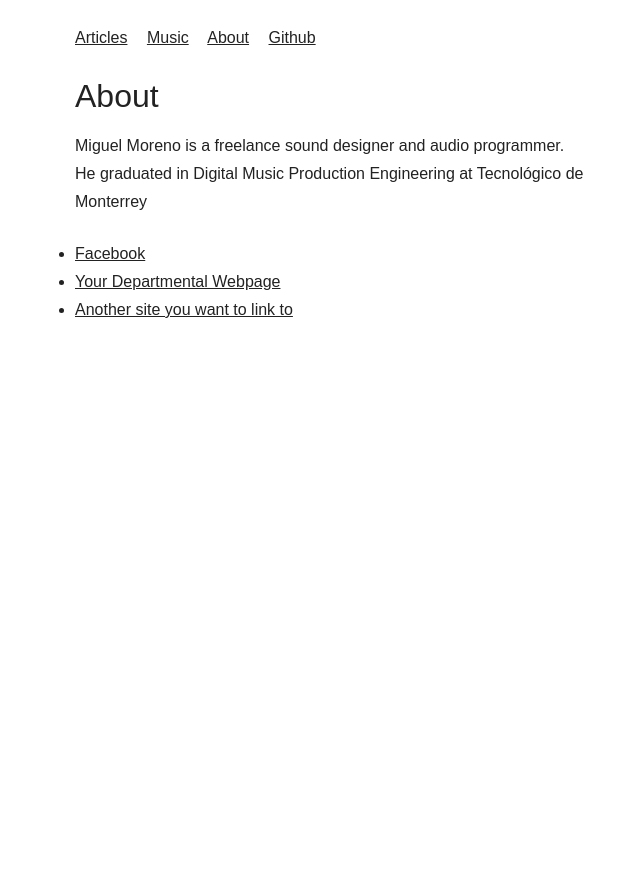
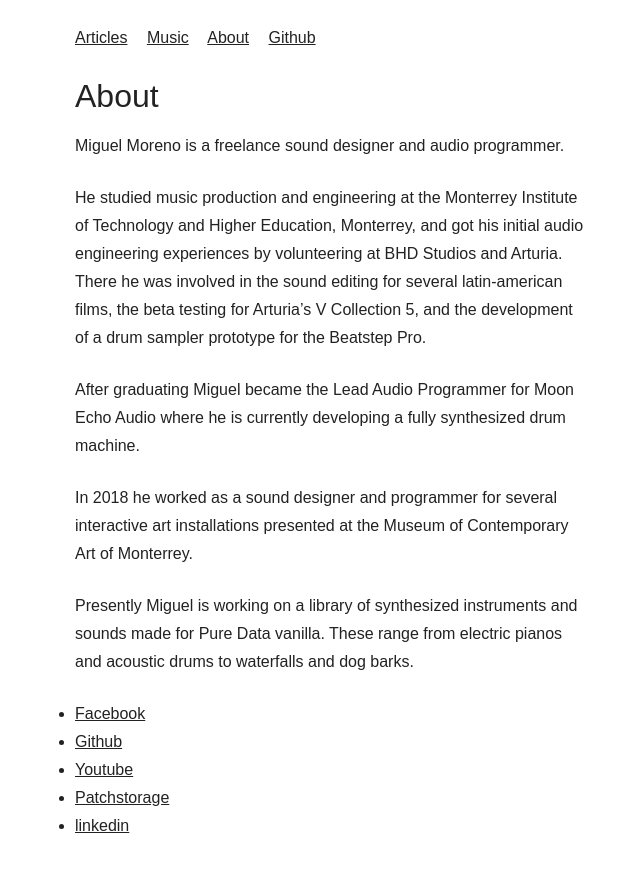
Before and after one commit to MikeMorenoAudio/mikemorenoaudio.github.io, a Jekyll site: the page built from about/index.html, in a window 1280 px wide. Shown: the top 872 px of the page, without its empty margins (309-949 px from the left). Built offline with Jekyll 4.4.1, drawn with Linux system fonts in a browser that asks for light colours; nearby versions of some CDN libraries; some web fonts are replaced.

Commit message:
Update index.html

```diff
--- a/about/index.html
+++ b/about/index.html
@@ -5,13 +5,18 @@ title: About
 
 		<div class="about">
 			<h1>About</h1>
-			<p>Miguel Moreno is a freelance sound designer and audio programmer.
+			<p>Miguel Moreno is a freelance sound designer and audio programmer.</p>
+			<p>He studied music production and engineering at the Monterrey Institute of Technology and Higher Education, Monterrey, and got his initial audio engineering experiences by volunteering at BHD Studios and Arturia. There he was involved in the sound editing for several latin-american films, the beta testing for Arturia’s V Collection 5, and the development of a drum sampler prototype for the Beatstep Pro.</p>
+			<p>After graduating Miguel became the Lead Audio Programmer for Moon Echo Audio where he is currently developing a fully synthesized drum machine.</p>
+			<p>In 2018 he worked as a sound designer and programmer for several interactive art installations presented at the Museum of Contemporary Art of Monterrey.</p>
+			<p>Presently Miguel is working on a library of synthesized instruments and sounds made for Pure Data vanilla. These range from electric pianos and acoustic drums to waterfalls and dog barks.</p>
 
-			He graduated in Digital Music Production Engineering at Tecnológico de Monterrey</p>
 
 			<ul class="contacts">
-				<li><a href="https://www.facebook.com/MikeMorenoAudio/">Facebook</a></li>
-				<li><a href="#">Your Departmental Webpage</a></li>
-				<li><a href="#">Another site you want to link to</a></li>
+				<li><a href="https://www.facebook.com/MikeMorenoAudio">Facebook</a></li>
+				<li><a href="https://github.com/MikeMorenoAudio">Github</a></li>
+				<li><a href="https://youtube.com/c/MikeMorenoAudio">Youtube</a></li>
+				<li><a href="https://patchstorage.com/author/mianmogra">Patchstorage</a></li>
+				<li><a href="https://linkedin.com/in/mianmogra">linkedin</a></li>
 				</ul>
 		</div>
```
